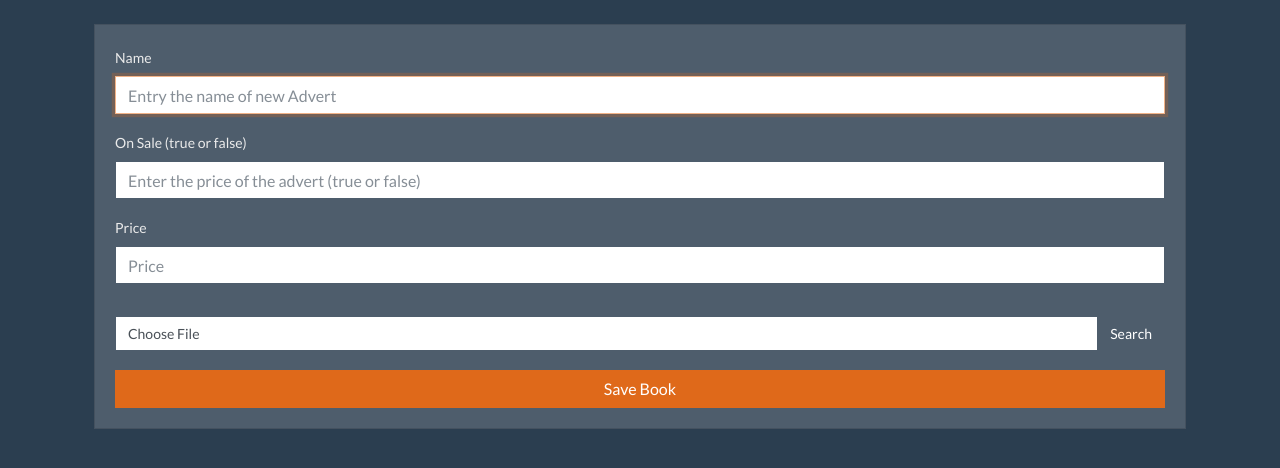
After one commit to anbreaker/practica3DesarrolloBackendNode, a Node server app: page /newAdvert in a window 1280 px wide. The commit adds this page. Shown: the top 468 px of the page. Run offline with Node 20, Linux system fonts and the light colour scheme; some libraries are stand-ins or nearby versions.

Commit message:
form de entrada hecho

```diff
--- a/src/routes/routes.js
+++ b/src/routes/routes.js
@@ -4,8 +4,11 @@ const router = Router();
 const Advert = require('../models/Advert');
 
 router.get('/', async (req, res, next) => {
-  const advertsList = await Advert.find();
-  res.json(advertsList);
+  res.render('index');
+});
+
+router.get('/newAdvert', (req, res) => {
+  res.render('newAdvert');
 });
 
 module.exports = router;
--- a/src/views/newAdvert.html
+++ b/src/views/newAdvert.html
@@ -0,0 +1,64 @@
+<!DOCTYPE html>
+<html lang="en">
+  <head>
+    <%- include('partials/header') %>
+    <title>New Book</title>
+  </head>
+  <body>
+    <%- include('partials/navigation') %>
+
+    <div class="container p-4">
+      <form method="POST" action="/new-entry" class="card card-body">
+        <div class="form-group">
+          <label for="name">Name</label>
+          <input
+            class="form-control"
+            type="text"
+            name="name"
+            id="name"
+            placeholder="Entry the name of new Advert"
+            autofocus
+            required
+          />
+        </div>
+        <div class="form-group">
+          <label for="onSale">On Sale (true or false)</label>
+          <input
+            class="form-control"
+            type="text"
+            name="onSale"
+            id="onSale"
+            placeholder="Enter the price of the advert (true or false)"
+            required
+          />
+        </div>
+        <div class="form-group">
+          <label for="cost">Price</label>
+          <input
+            class="form-control"
+            type="number"
+            name="cost"
+            id="cost"
+            placeholder="Price"
+            autofocus
+            required
+          />
+        </div>
+        <div class="input-group mt-3 mb-3">
+          <div class="custom-file">
+            <input
+              type="file"
+              name="image"
+              class="custom-file-input"
+              id="inputGroupFile01"
+            />
+            <label for="inputGroupFile01" class="custom-file-label" data-browse="Search">
+              Choose File
+            </label>
+          </div>
+        </div>
+        <input type="submit" value="Save Book" class="btn btn-primary" />
+      </form>
+    </div>
+  </body>
+</html>
--- /dev/null
+++ b/src/views/partials/header.ejs
@@ -0,0 +1,7 @@
+<meta charset="UTF-8" />
+<meta name="viewport" content="width=device-width, initial-scale=1.0" />
+<link
+  rel="stylesheet"
+  href="https://stackpath.bootstrapcdn.com/bootswatch/4.5.2/superhero/bootstrap.min.css"
+/>
+<title>NodePop</title>
```
Also changed, not shown: src/views/index.html (+11 -3 lines), src/views/partials/footer.ejs (added), src/views/partials/navigation.ejs (added).
